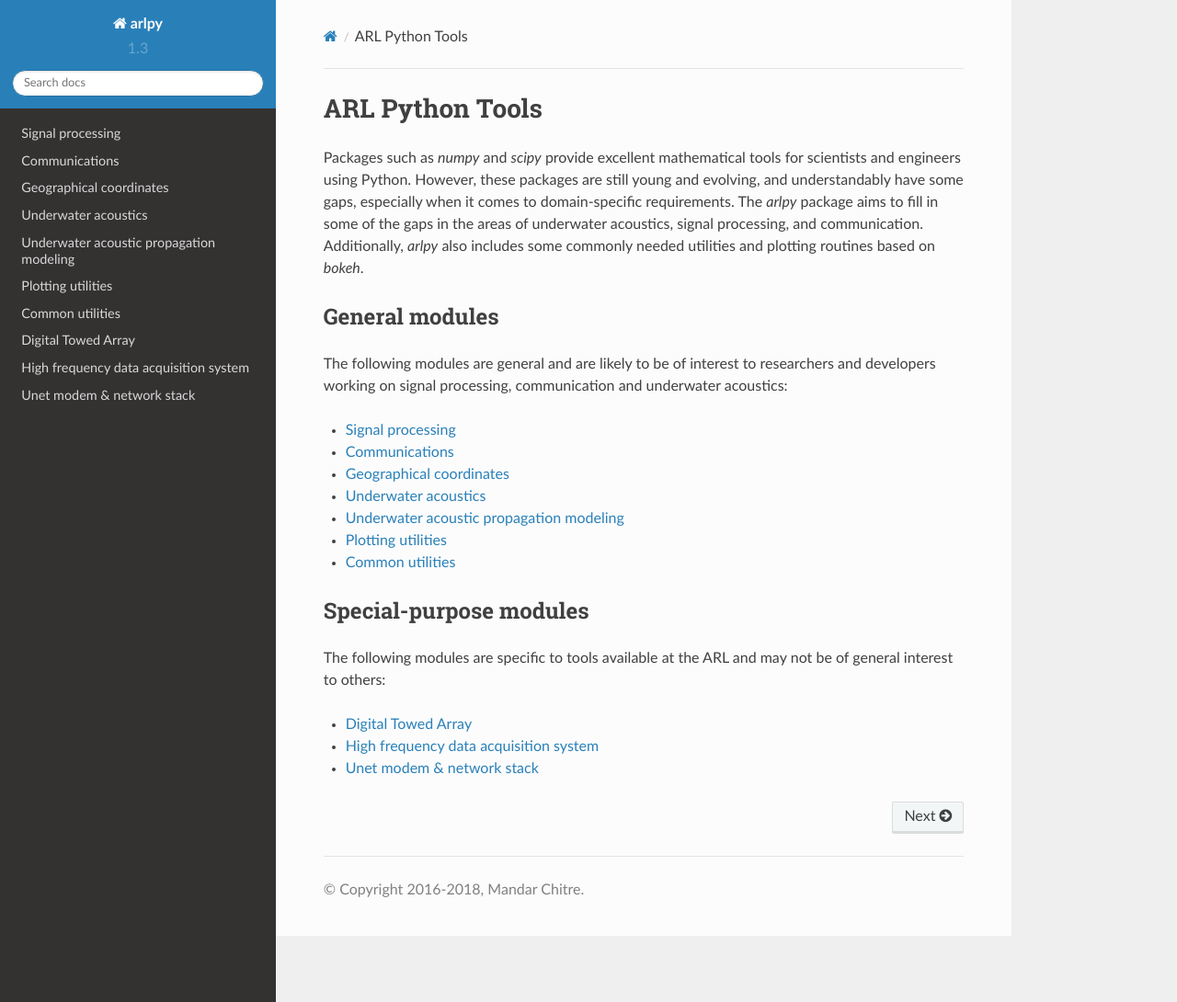
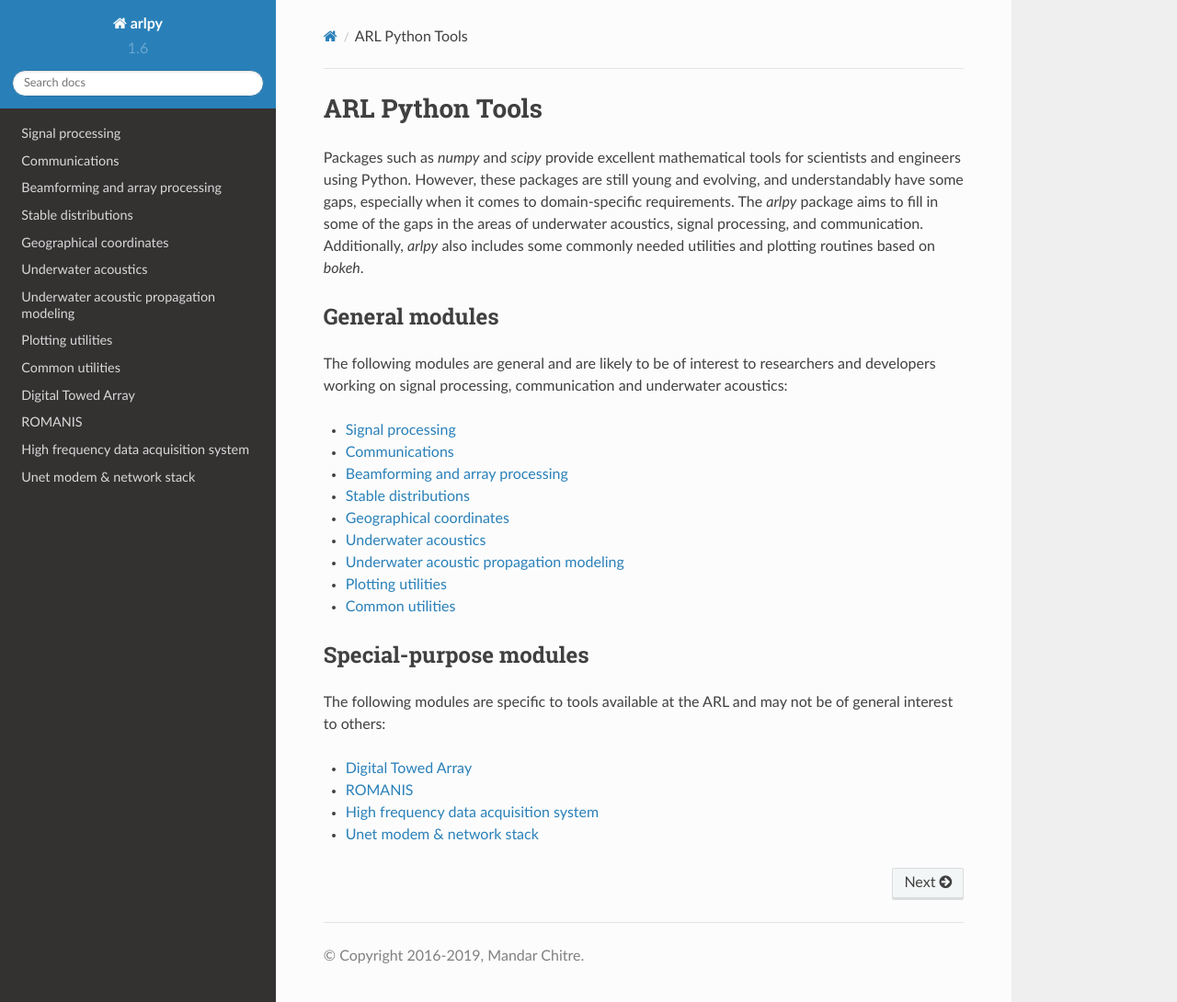
Before and after one commit to org-arl/arlpy, a Sphinx documentation site: the page built from docs/index.rst, in a window 1280 px wide and 1090 px high. Shown: the whole window at 92% size. Built offline with Sphinx 7.4.7 and the Read the Docs theme 2.0.0, drawn with Linux system fonts in a browser that asks for light colours.

Commit message:
doc(*): documentation updated and version changed to 1.6

```diff
--- a/README.rst
+++ b/README.rst
@@ -17,6 +17,8 @@
 
     * Signal processing (`arlpy.signal`)
     * Communications (`arlpy.comms`)
+    * Beamforming and array processing (`arlpy.bf`)
+    * Stable distributions (`arlpy.stable`)
     * Geographical coordinates (`arlpy.geo`)
     * Underwater acoustics (`arlpy.uwa`)
     * Underwater acoustic propagation modeling (`arlpy.uwapm`)
@@ -30,6 +32,7 @@
 general interest to others:
 
     * Digital Towed Array (`arlpy.dtla`)
+    * ROMANIS (`arlpy.romanis`)
     * HiDAQ (`arlpy.hidaq`)
     * UNET (`arlpy.unet`)
 
--- /dev/null
+++ b/docs/bf.rst
@@ -0,0 +1,5 @@
+Beamforming and array processing
+================================
+
+.. automodule:: arlpy.bf
+    :members:
--- a/docs/conf.py
+++ b/docs/conf.py
@@ -53,7 +53,7 @@
 
 # General information about the project.
 project = u'arlpy'
-copyright = u'2016-2018, Mandar Chitre'
+copyright = u'2016-2019, Mandar Chitre'
 author = u'Mandar Chitre'
 
 # The version info for the project you're documenting, acts as replacement for
@@ -61,7 +61,7 @@
 # built documents.
 #with open ("../build/version.txt", "r") as myfile:
 #  release = myfile.read().replace('\n', '')
-release = '1.3'
+release = '1.6'
 version = release
 
 # The language for content autogenerated by Sphinx. Refer to documentation
--- a/docs/index.rst
+++ b/docs/index.rst
@@ -20,6 +20,8 @@
 
    signal
    comms
+   bf
+   stable
    geo
    uwa
    uwapm
@@ -36,5 +38,6 @@
    :maxdepth: 1
 
    dtla
+   romanis
    hidaq
    unet
--- /dev/null
+++ b/docs/romanis.rst
@@ -0,0 +1,5 @@
+ROMANIS
+=======
+
+.. automodule:: arlpy.romanis
+    :members:
--- /dev/null
+++ b/docs/stable.rst
@@ -0,0 +1,5 @@
+Stable distributions
+====================
+
+.. automodule:: arlpy.stable
+    :members:
```
Also changed, not shown: 1 other file.
